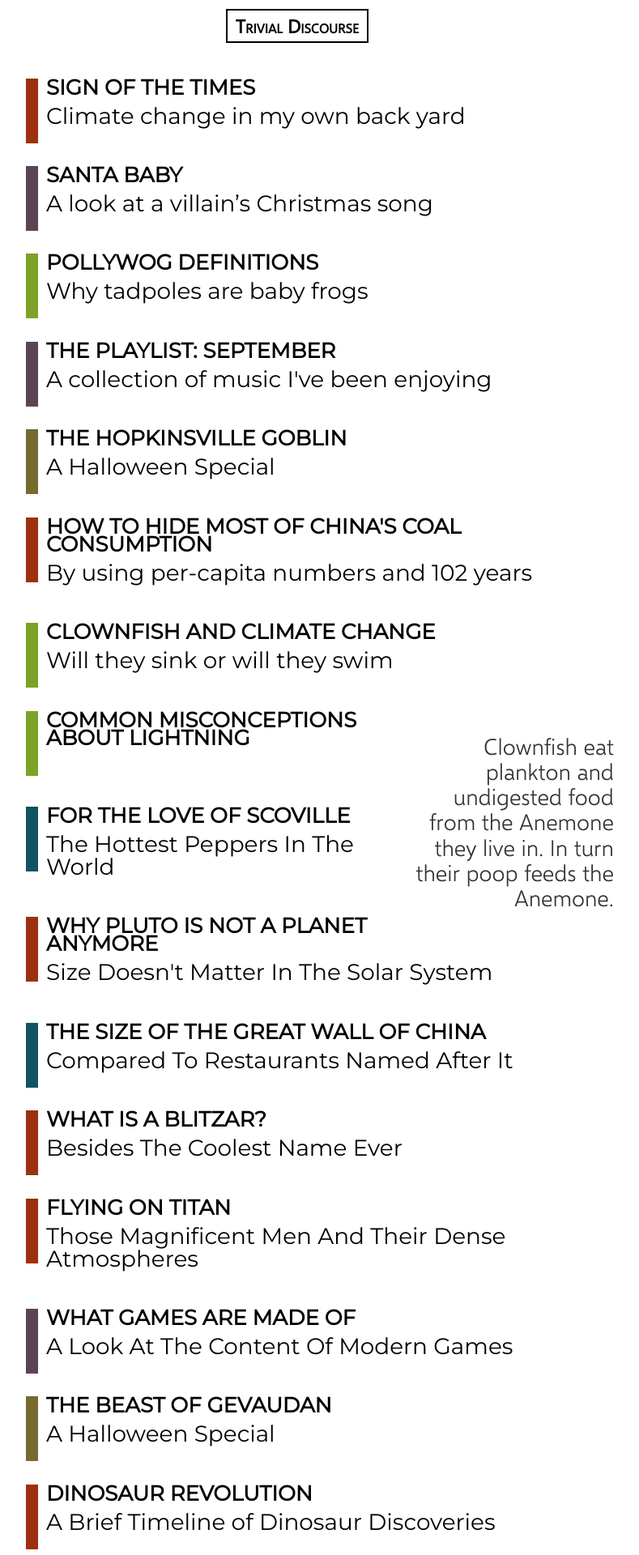
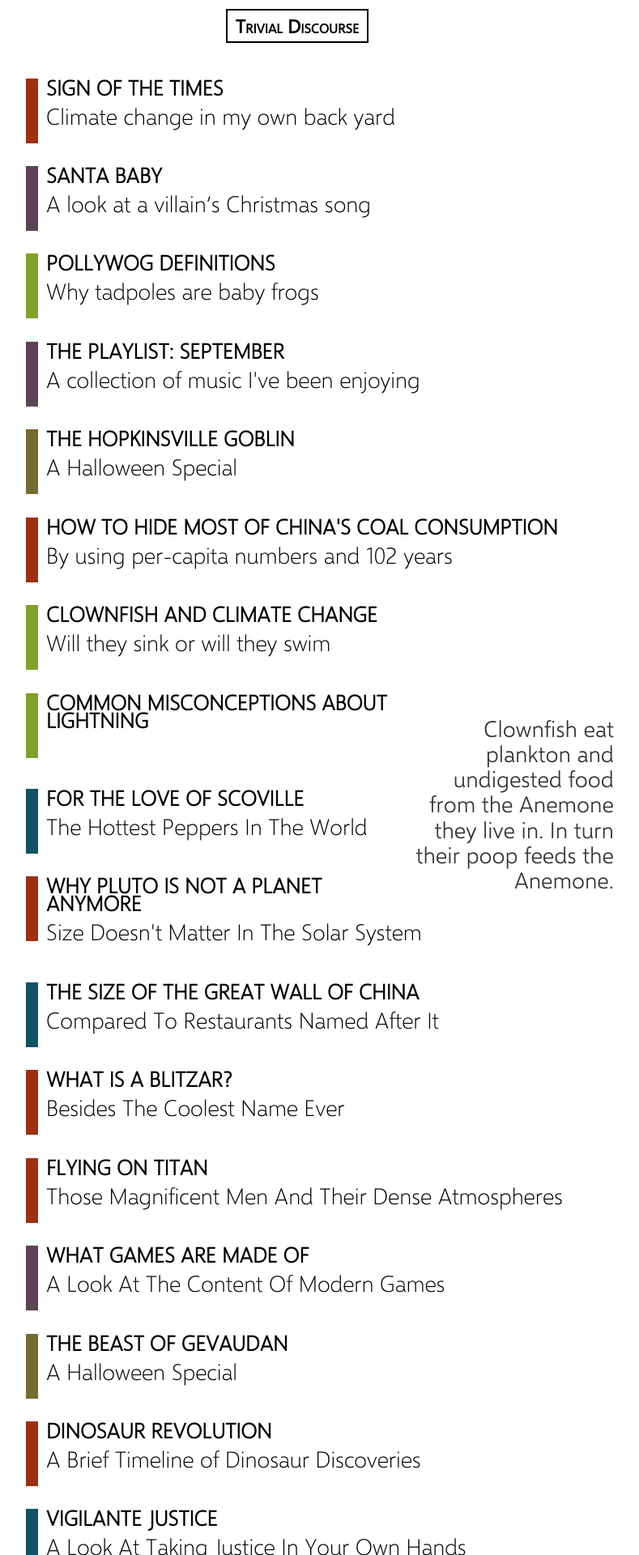
Before and after one commit to PieterHeijman/PieterHeijman.github.io, a Jekyll site: the page built from index.html, in a window 1280 px wide. Shown: the top 1920 px of the page at 81% size, without its empty margins (273-1062 px from the left). Built offline with Jekyll 4.4.1, drawn with Linux system fonts in a browser that asks for light colours.

Commit message:
Font change

```diff
--- a/_sass/_base.scss
+++ b/_sass/_base.scss
@@ -91,12 +91,13 @@ h2, .h2, h2.title {
     font-size: 1.33em;
     line-height: 1em;
     margin-bottom: 1.127819em;
-    font-weight: normal;
+    font-weight: 700;
     margin-top: 0px;
 }
 
 h2.title {
     margin-bottom: 1.70em;
+    font-weight: normal;
 }
 
 h3 {
@@ -126,6 +127,11 @@ p.title {
   -ms-font-feature-settings: "kern", "liga", "clig", "calt", "onum", "pnum", "smcp", "c2sc";
   -webkit-font-feature-settings: "kern", "liga", "clig", "calt", "onum", "pnum", "smcp", "c2sc";
   font-feature-settings: "kern", "liga", "clig", "calt", "onum", "pnum", "smcp", "c2sc";
+}
+
+.photocredits {
+  font-size: 0.8em;
+  font-family: $secondary-font;
 }
 
 hr {
--- a/css/main.scss
+++ b/css/main.scss
@@ -6,7 +6,7 @@
 // Our variables
 $primary-font: Selawik semilight, Helvetica, Arial, sans-serif;
 $bold-font: Selawik, Helvetica, Arial, sans-serif;
-$secondary-font: Montserrat, sans-serif;
+$secondary-font: Selawik light, Helvetica, Arial, sans-serif;
 $font-xlarge: 34px;
 $font-large: 26px;
 $font-medium: 24px;
```
